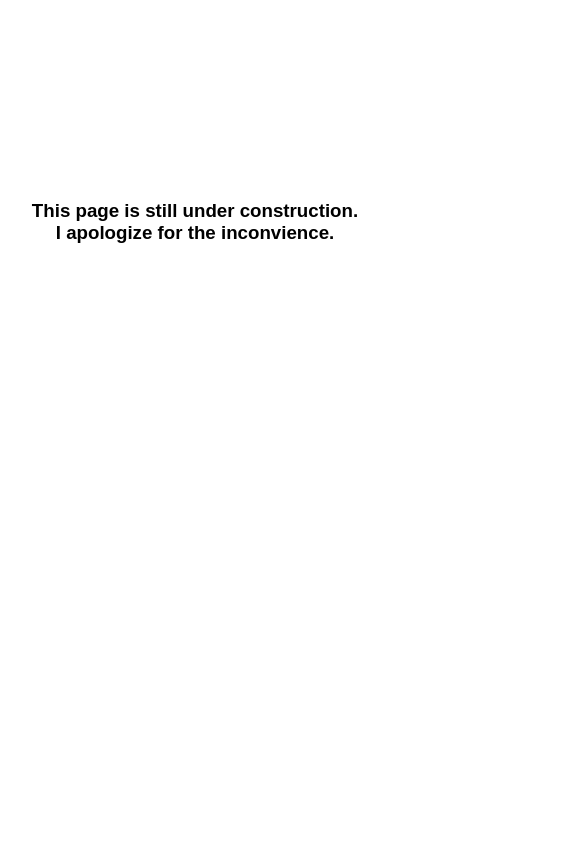
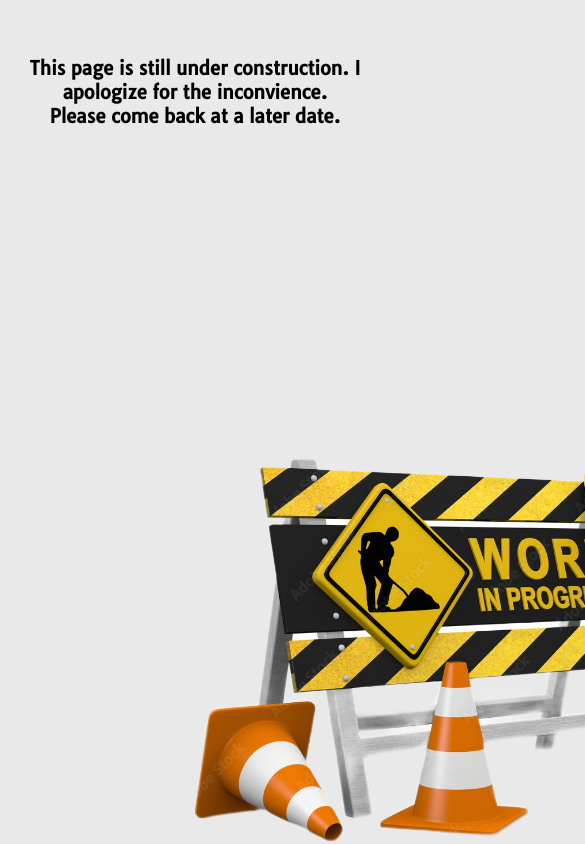
Before and after one commit to DustinJoosen/PersonalPage, a plain HTML site: page portfolio/index.html in a window 390 px wide. Shown: the top 844 px of the page, 585 px wide, since content can reach past the window. Drawn offline with Linux system fonts and the light colour scheme.

```diff
--- a/portfolio/index.html
+++ b/portfolio/index.html
@@ -3,19 +3,31 @@
 <head>
     <title>Dustin Joosen Portfolio</title>
     <style>
-        h3, p {
+        @font-face {
+            font-family: tauri;
+            font-display: block;
+            src: url("../lib/tauri.ttf");
+        }
+        body {
+            font-family: tauri;
             text-align: center;
-            font-family: Arial;
+            background-color: #E9E9E9;
         }
         h3 {
-            margin-top: 200px;
+            margin-top: 15%;
         }
-        p {
-            margin-top: -10px;
+        img {
+            width: 500px;
+            position: absolute;
+            bottom: 0;
         }
     </style>
 </head>
 <body>
-    <h3>This page is still under construction.<br/>I apologize for the inconvience.</h3>
+    <h3>
+        This page is still under construction. I apologize for the inconvience.<br/>
+        Please come back at a later date.
+    </h3>
+    <img src="../lib/img/work_in_progress.png" alt="Work in progress" />
 </body>
 </html>
```
Also changed, not shown: index.html (+2 -2 lines), lib/img/work_in_progress.png (added).
